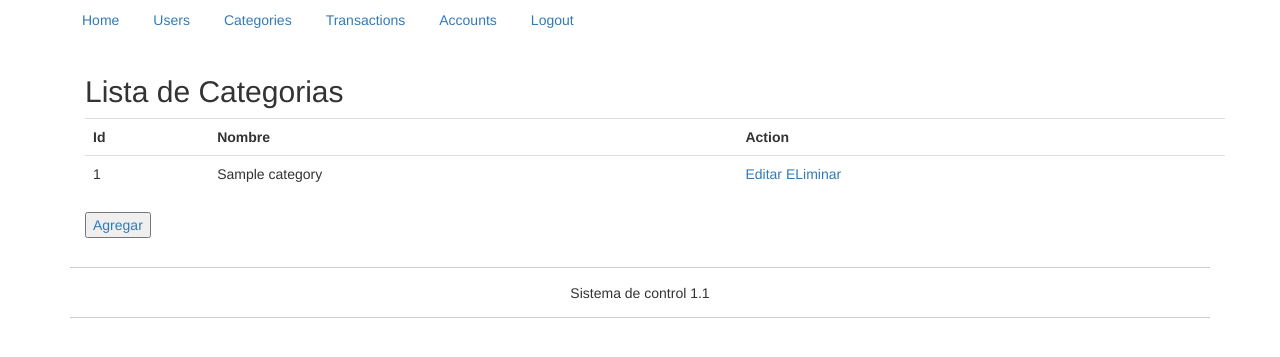
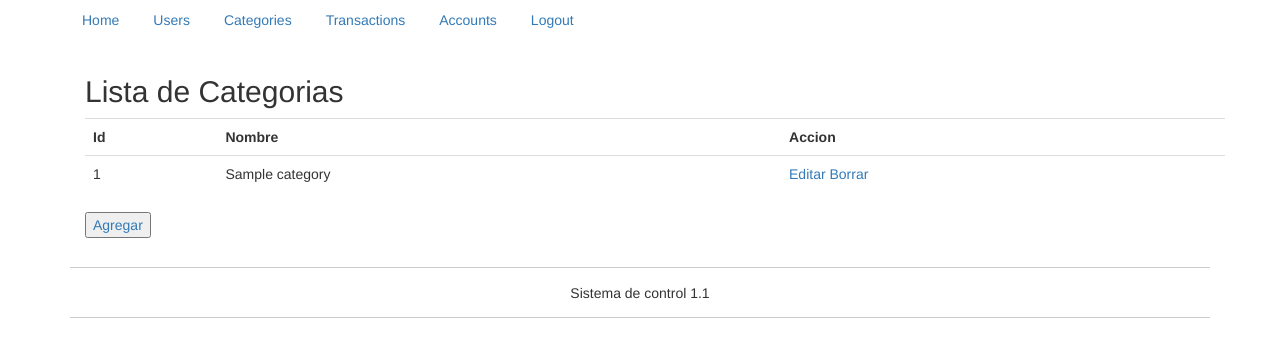
Before and after one commit to arturorayas60/aplicacion, a PHP site: page /categories in a window 1280 px wide. Shown: the part 80-437 px from the top of the page. Run offline with PHP 8.4, Linux system fonts and the light colour scheme; the visitor is signed in with stand-in values (Sample User, id 1); tables that the repository leaves empty or names only in its code hold one stand-in row (values such as "Sample post"); data that the repository does not hold is empty; some libraries are stand-ins or nearby versions.

Commit message:
Add files via upload

```diff
--- a/views/categories/add.php
+++ b/views/categories/add.php
@@ -1,6 +1,6 @@
-<h5>Add Category</h5>
+<h5>Agregar Categoria</h5>
 <form action="<?php echo APP_URL; ?>categories/add" method="POST">
-	<p><label for="name">Name:</label>
+	<p><label for="name">Nombre:</label>
 	<input type="text" name="name"></p>
 	<p><input type="submit" value="Save"></p>
 </form>
--- /dev/null
+++ b/views/categories/delete.php
@@ -0,0 +1,3 @@
+<form action="<?php echo APP_URL; ?>categories/delete" method="POST">
+    <input type="hidden" name="id" value="<?php echo $categories['id']; ?>">
+</form>
--- /dev/null
+++ b/views/categories/edit.php
@@ -0,0 +1,6 @@
+<form action="<?php echo APP_URL; ?>categories/edit" method="POST">
+    <input type="hidden" name="id" value="<?php echo $category['id']; ?>">
+    <p><label for="new_name">Nombre de Categoria nueva:</label>
+    <input type="text" name="new_name"></p>
+    <p><input type="submit" value="update"></p>
+</form>
--- a/views/categories/index.php
+++ b/views/categories/index.php
@@ -5,7 +5,7 @@
 			<tr>
 				<th>Id</th>
 				<th>Nombre</th>
-				<th>Action</th>
+				<th>Accion</th>
 			</tr>
 			<?php foreach ($categories as $category ): ?>
 		    <tr>
@@ -13,7 +13,7 @@
 				    <td><?php echo $category['name']; ?></td>
 				    <td>
 				        	<a href="<?php echo APP_URL; ?>categories/edit/<?php echo $category["id"]; ?>">Editar</a>
-				    		<a href="<?php echo APP_URL; ?>categories/delete/?id=<?php echo $category['id']; ?>">ELiminar</a>
+				    		<a href="<?php echo APP_URL; ?>categories/delete/?id=<?php echo $category['id']; ?>">Borrar</a>
 				    </td>
 			</tr>
 			<?php endforeach; ?>
```
